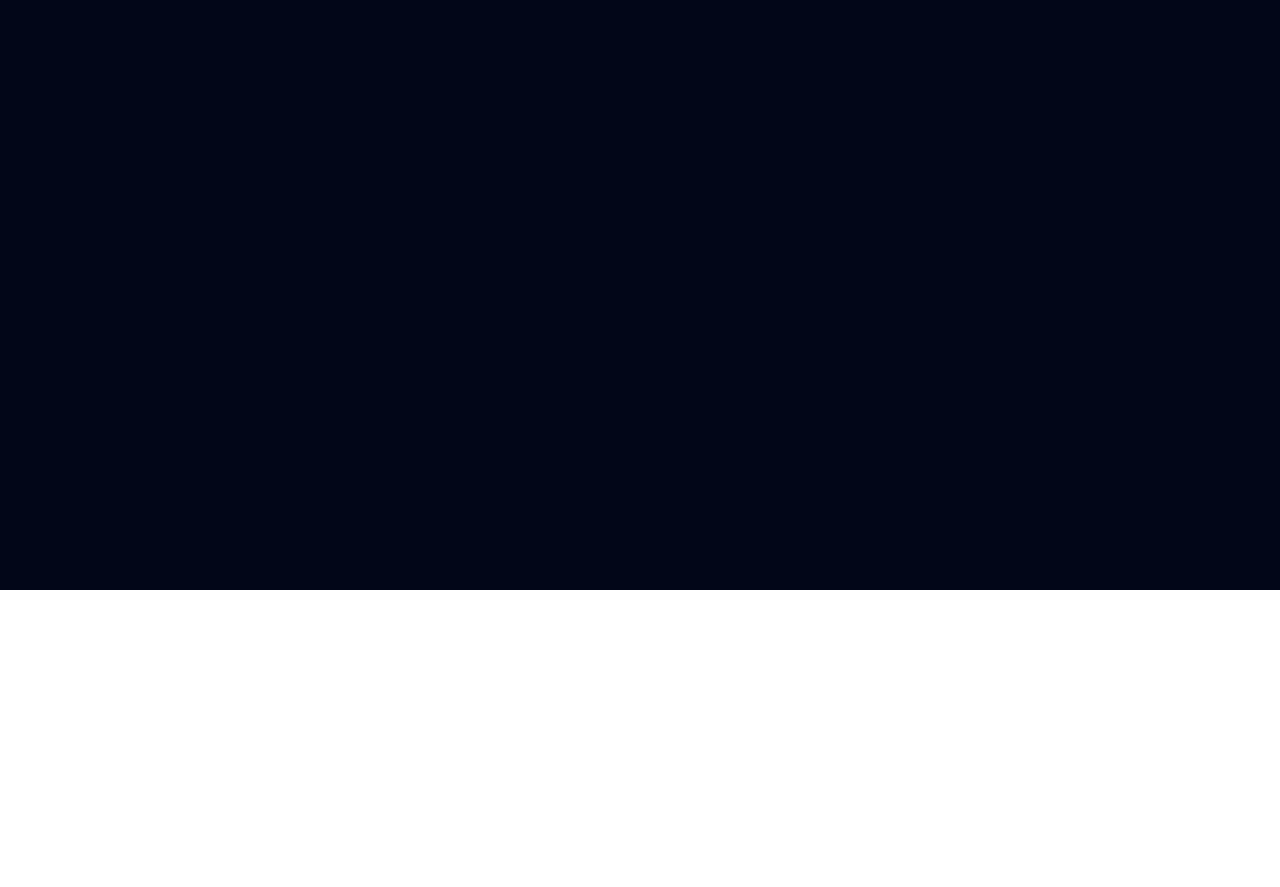
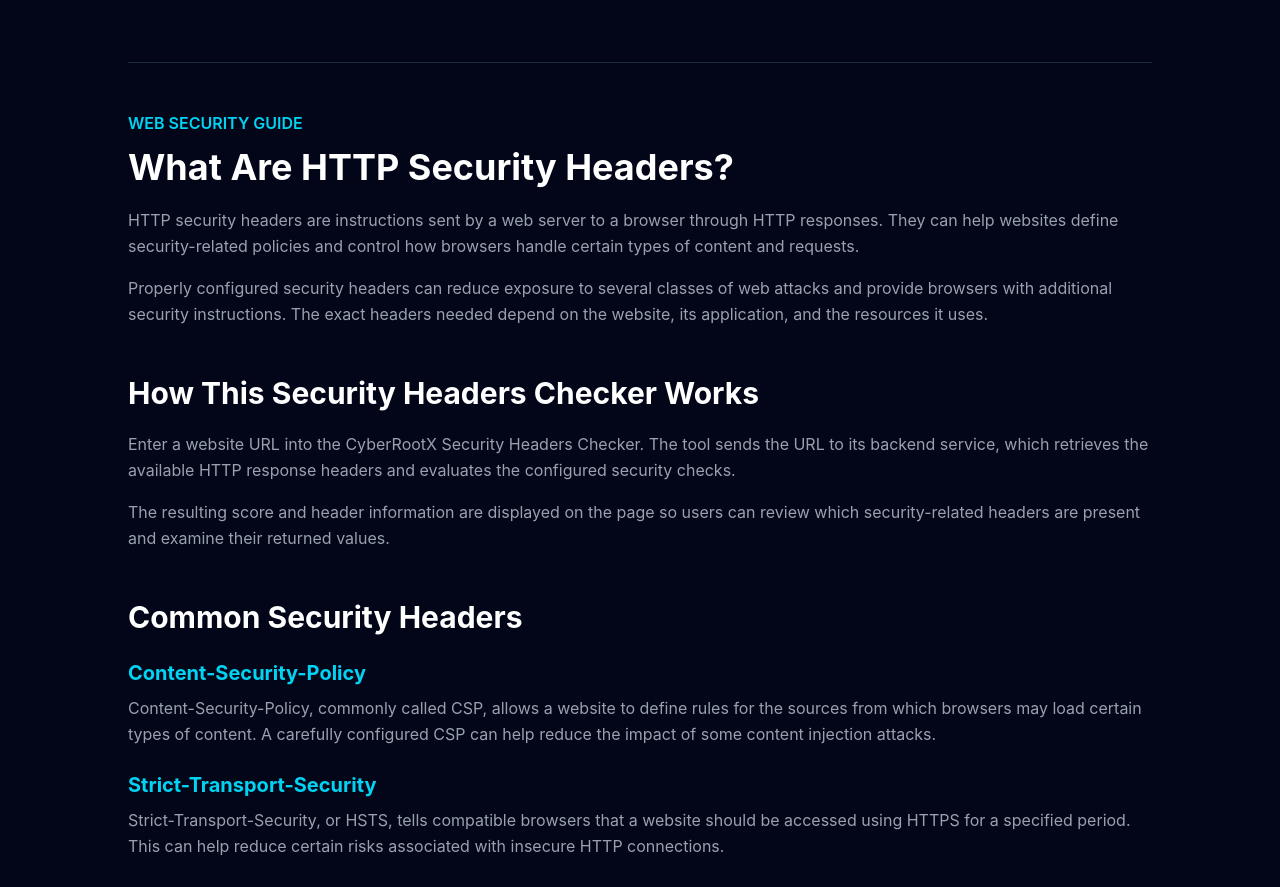
Before and after one commit to ashishg2005/CyberRootX-Frontend, a React (Vite) app: page /security-headers in a window 1280 px wide. Shown: the part 210-1097 px from the top of the page. Before the commit the page ends 800 px from the top, so only its background shows below. Built offline with nearby package versions, Linux system fonts and the light colour scheme.

Commit message:
Improve security headers content

```diff
--- a/src/pages/SecurityHeaders.jsx
+++ b/src/pages/SecurityHeaders.jsx
@@ -36,14 +36,17 @@ function SecurityHeaders() {
     <div className="min-h-screen bg-slate-950 text-white px-6 py-10">
       <div className="max-w-5xl mx-auto">
 
+        {/* Tool Header */}
         <h1 className="text-4xl font-bold text-cyan-400">
           🛡️ Security Headers Checker
         </h1>
 
-        <p className="text-gray-400 mt-3">
-          Check important security headers of a website.
+        <p className="text-gray-400 mt-3 leading-relaxed">
+          Check important HTTP security headers of a website and review
+          the security score and header values returned by the server.
         </p>
 
+        {/* Checker Form */}
         <div className="flex flex-col md:flex-row gap-4 mt-8">
 
           <input
@@ -64,6 +67,7 @@ function SecurityHeaders() {
 
         </div>
 
+        {/* Results */}
         {result && (
           <div className="mt-8 bg-slate-900 rounded-xl p-6 border border-slate-700">
 
@@ -105,6 +109,172 @@ function SecurityHeaders() {
           </div>
         )}
 
+        {/* Educational Content */}
+        <section className="mt-16 border-t border-slate-800 pt-12">
+
+          <p className="text-cyan-400 font-semibold">
+            WEB SECURITY GUIDE
+          </p>
+
+          <h2 className="text-3xl md:text-4xl font-bold mt-3">
+            What Are HTTP Security Headers?
+          </h2>
+
+          <p className="text-gray-400 leading-relaxed mt-5">
+            HTTP security headers are instructions sent by a web server to
+            a browser through HTTP responses. They can help websites define
+            security-related policies and control how browsers handle certain
+            types of content and requests.
+          </p>
+
+          <p className="text-gray-400 leading-relaxed mt-4">
+            Properly configured security headers can reduce exposure to
+            several classes of web attacks and provide browsers with additional
+            security instructions. The exact headers needed depend on the
+            website, its application, and the resources it uses.
+          </p>
+
+          <h2 className="text-3xl font-bold mt-12">
+            How This Security Headers Checker Works
+          </h2>
+
+          <p className="text-gray-400 leading-relaxed mt-5">
+            Enter a website URL into the CyberRootX Security Headers Checker.
+            The tool sends the URL to its backend service, which retrieves
+            the available HTTP response headers and evaluates the configured
+            security checks.
+          </p>
+
+          <p className="text-gray-400 leading-relaxed mt-4">
+            The resulting score and header information are displayed on the
+            page so users can review which security-related headers are
+            present and examine their returned values.
+          </p>
+
+          <h2 className="text-3xl font-bold mt-12">
+            Common Security Headers
+          </h2>
+
+          <div className="mt-6 space-y-6">
+
+            <div>
+              <h3 className="text-xl font-bold text-cyan-400">
+                Content-Security-Policy
+              </h3>
+              <p className="text-gray-400 leading-relaxed mt-2">
+                Content-Security-Policy, commonly called CSP, allows a website
+                to define rules for the sources from which browsers may load
+                certain types of content. A carefully configured CSP can help
+                reduce the impact of some content injection attacks.
+              </p>
+            </div>
+
+            <div>
+              <h3 className="text-xl font-bold text-cyan-400">
+                Strict-Transport-Security
+              </h3>
+              <p className="text-gray-400 leading-relaxed mt-2">
+                Strict-Transport-Security, or HSTS, tells compatible browsers
+                that a website should be accessed using HTTPS for a specified
+                period. This can help reduce certain risks associated with
+                insecure HTTP connections.
+              </p>
+            </div>
+
+            <div>
+              <h3 className="text-xl font-bold text-cyan-400">
+                X-Content-Type-Options
+              </h3>
+              <p className="text-gray-400 leading-relaxed mt-2">
+                X-Content-Type-Options can be used to prevent browsers from
+                interpreting resources as a different content type than the
+                server declares.
+              </p>
+            </div>
+
+            <div>
+              <h3 className="text-xl font-bold text-cyan-400">
+                X-Frame-Options
+              </h3>
+              <p className="text-gray-400 leading-relaxed mt-2">
+                X-Frame-Options provides a mechanism for controlling whether
+                a page can be displayed inside a frame. It can help protect
+                websites against certain framing-based attacks.
+              </p>
+            </div>
+
+            <div>
+              <h3 className="text-xl font-bold text-cyan-400">
+                Referrer-Policy
+              </h3>
+              <p className="text-gray-400 leading-relaxed mt-2">
+                Referrer-Policy controls how much referrer information browsers
+                can include when navigating from one website or resource to
+                another.
+              </p>
+            </div>
+
+            <div>
+              <h3 className="text-xl font-bold text-cyan-400">
+                Permissions-Policy
+              </h3>
+              <p className="text-gray-400 leading-relaxed mt-2">
+                Permissions-Policy allows websites to control access to
+                certain browser features and capabilities for the document
+                and embedded content.
+              </p>
+            </div>
+
+          </div>
+
+          <h2 className="text-3xl font-bold mt-12">
+            Why Security Headers Matter
+          </h2>
+
+          <p className="text-gray-400 leading-relaxed mt-5">
+            Security headers provide an additional layer of protection by
+            allowing websites to communicate security policies to browsers.
+            They can help developers reduce unnecessary browser capabilities
+            and limit how certain resources are loaded or used.
+          </p>
+
+          <p className="text-gray-400 leading-relaxed mt-4">
+            Reviewing security headers can therefore be useful during website
+            security assessments, application development, configuration
+            reviews, and troubleshooting.
+          </p>
+
+          <h2 className="text-3xl font-bold mt-12">
+            Understanding the Security Score
+          </h2>
+
+          <p className="text-gray-400 leading-relaxed mt-5">
+            The score shown by CyberRootX is based on the security header
+            checks performed by the tool. A higher score indicates that more
+            of the checks used by the tool were satisfied.
+          </p>
+
+          <p className="text-gray-400 leading-relaxed mt-4">
+            A security score should not be treated as a complete security
+            assessment. A website can have strong security headers while
+            still containing vulnerabilities in its application code,
+            dependencies, authentication systems, or server configuration.
+          </p>
+
+          <div className="mt-10 p-5 rounded-xl bg-slate-900 border border-slate-700">
+            <h3 className="text-xl font-bold text-cyan-400">
+              Security Note
+            </h3>
+
+            <p className="text-gray-400 leading-relaxed mt-2">
+              Security headers are only one part of web application security.
+              Missing headers do not automatically mean that a website is
+              vulnerable, and a high header score does not guarantee that
+              a website is completely secure.
+            </p>
+          </div>
+
+        </section>
       </div>
     </div>
   );
```
